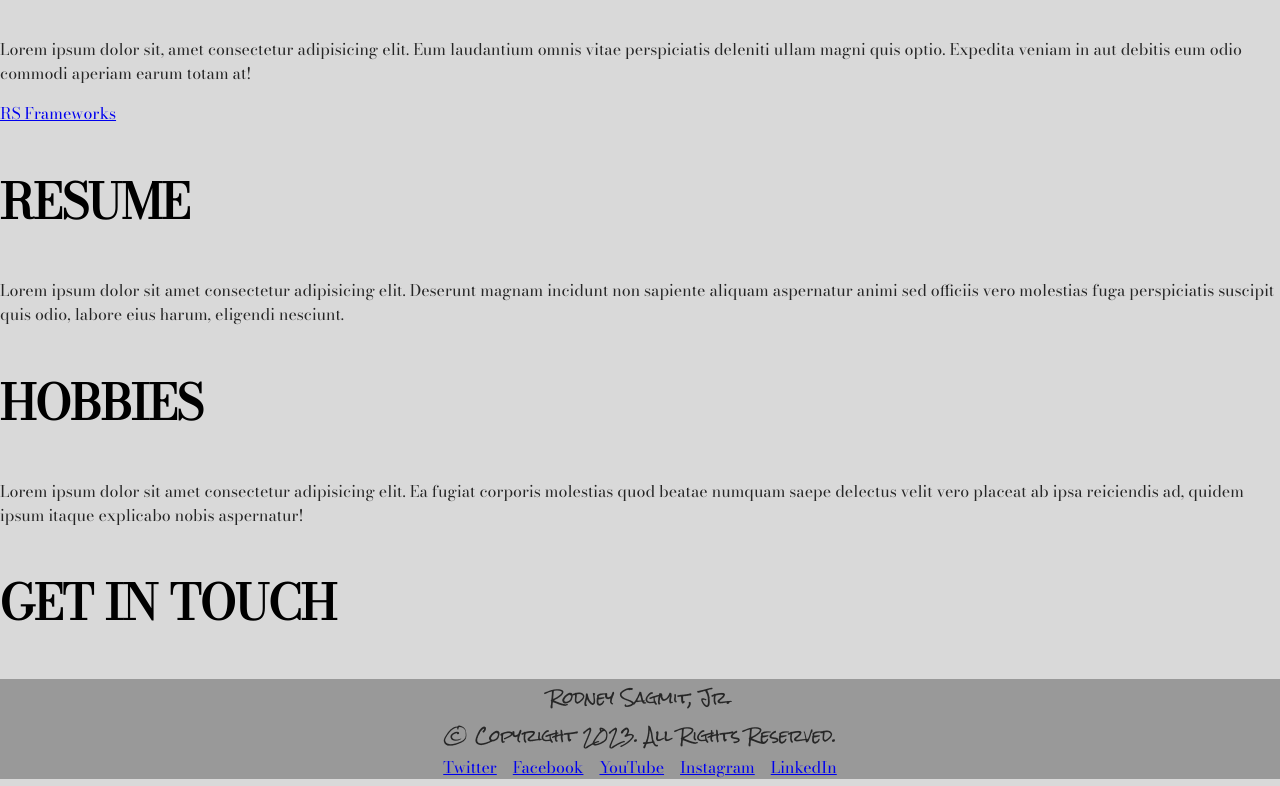
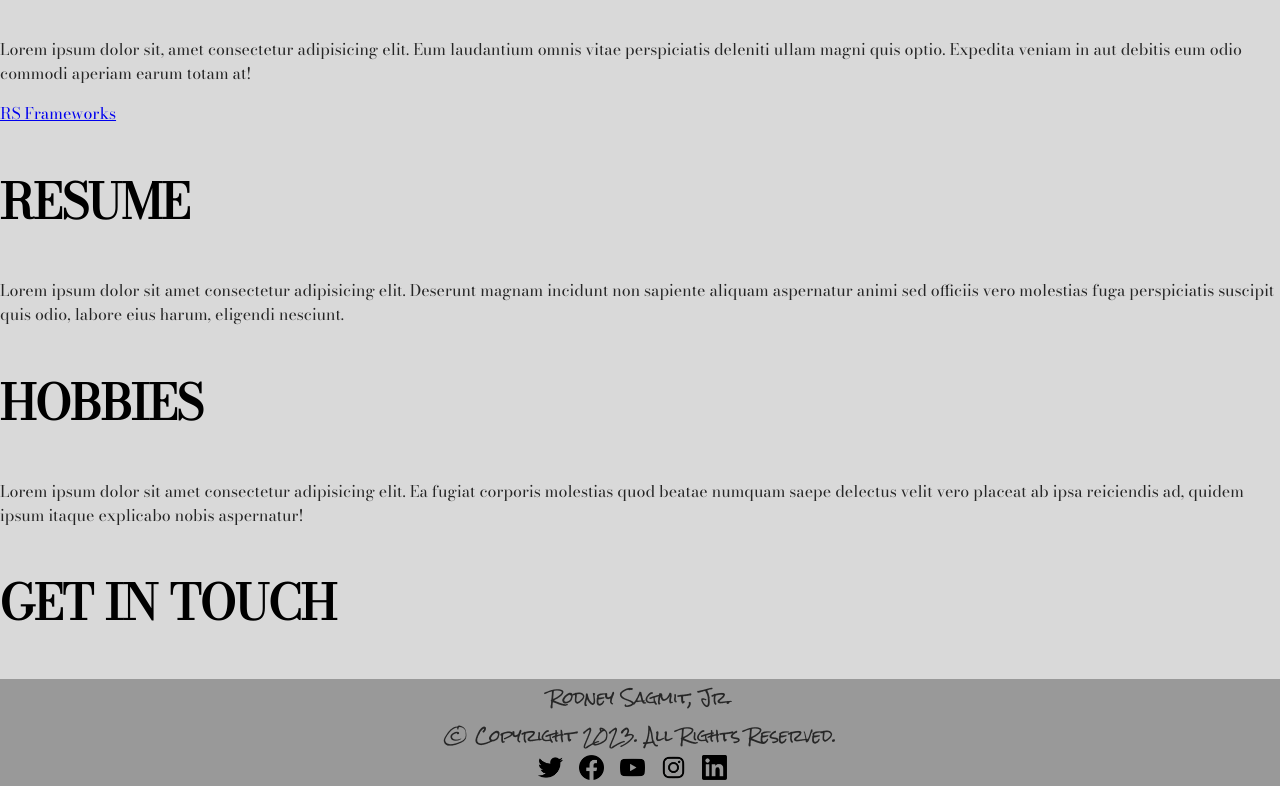
Before and after one commit to rodneysagmit/RJSITE, a plain HTML site: page index.html in a window 1280 px wide. Shown: the part 1178-1964 px from the top of the page. Drawn offline with nearby package versions, Linux system fonts and the light colour scheme; a web font is replaced by a local one.

Commit message:
Add social media icons

```diff
--- a/index.html
+++ b/index.html
@@ -39,7 +39,7 @@
                 <div class="about-section">
                     <p>Hello, my name is</p>
                     <h3>Rodney A. Sagmit, Jr.</h3>
-                    <p>I engineer computer networks, <br>build systems and platforms.</p>
+                    <p>I engineer computer networks, <br>build IT systems and platforms.</p>
                 </div>
             </div>
 
@@ -85,11 +85,11 @@
             </div>
             <div>
                 <ul class="social-media">
-                    <li><a href="#">Twitter</a></li>
-                    <li><a href="#">Facebook</a></li>
-                    <li><a href="#">YouTube</a></li>
-                    <li><a href="#">Instagram</a></li>
-                    <li><a href="#">LinkedIn</a></li>
+                    <li><a href="#"><img src="assets/tweet_twitter_icon.png" alt=""></a></li>
+                    <li><a href="#"><img src="assets/facebook logo_icon.png" alt=""></a></li>
+                    <li><a href="#"><img src="assets/youtube logo_icon.png" alt=""></a></li>
+                    <li><a href="#"><img src="assets/instagram logo_icon-2.png" alt="Instagram"></a></li>
+                    <li><a href="https://www.linkedin.com/in/rodneysagmit/  "><img src="assets/linkedin logo_icon.png" alt=""></li>
                 </ul>
             </div>
         </div>
--- a/styles.css
+++ b/styles.css
@@ -82,9 +82,9 @@ ul {
     text-transform: uppercase;
     white-space: nowrap;
     margin: 0;
-    animation: name-marquee 30s linear infinite;
-    -moz-animation: name-marquee 30s linear infinite;
-    -webkit-animation: name-marquee 30s linear infinite;
+    animation: name-marquee 20s linear infinite;
+    -moz-animation: name-marquee 20s linear infinite;
+    -webkit-animation: name-marquee 20s linear infinite;
 
   }
 
@@ -157,4 +157,7 @@ footer {
     justify-content: center;
     gap: 1rem;
 }
-/* Need to add social media icons */
+
+.social-media img {
+    width: 25px;
+}
```
Also changed, not shown: assets/facebook logo_icon.png (added), assets/instagram logo_icon-2.png (added), assets/linkedin logo_icon.png (added), assets/tweet_twitter_icon.png (added), assets/youtube logo_icon.png (added).
